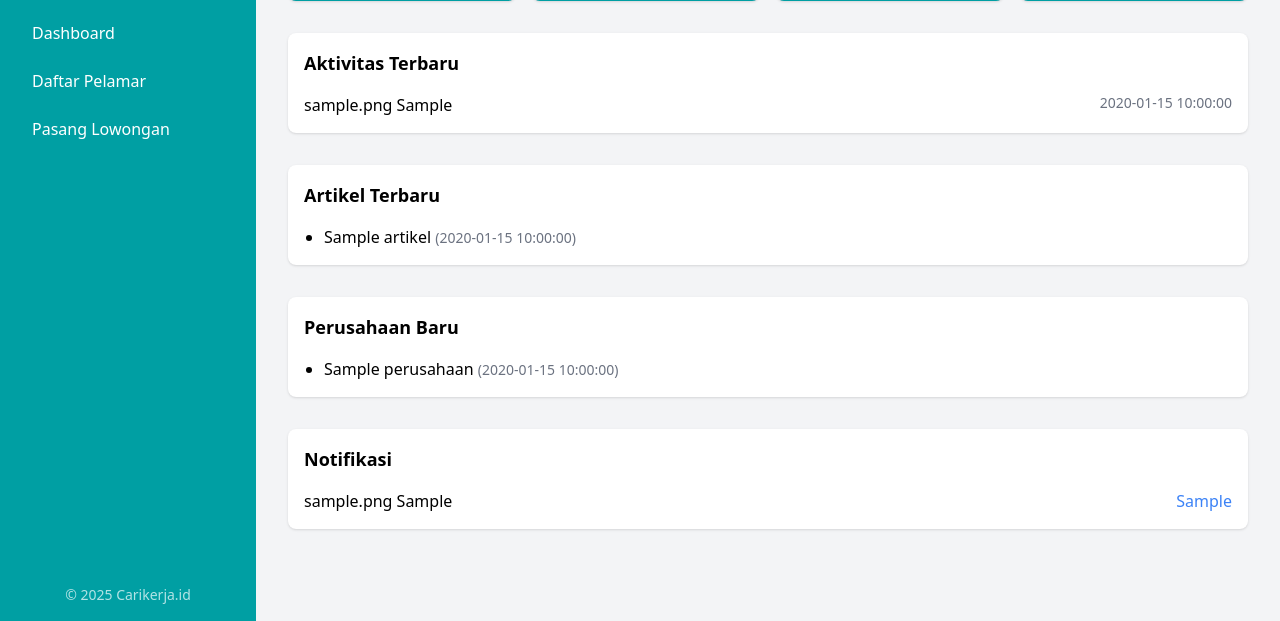
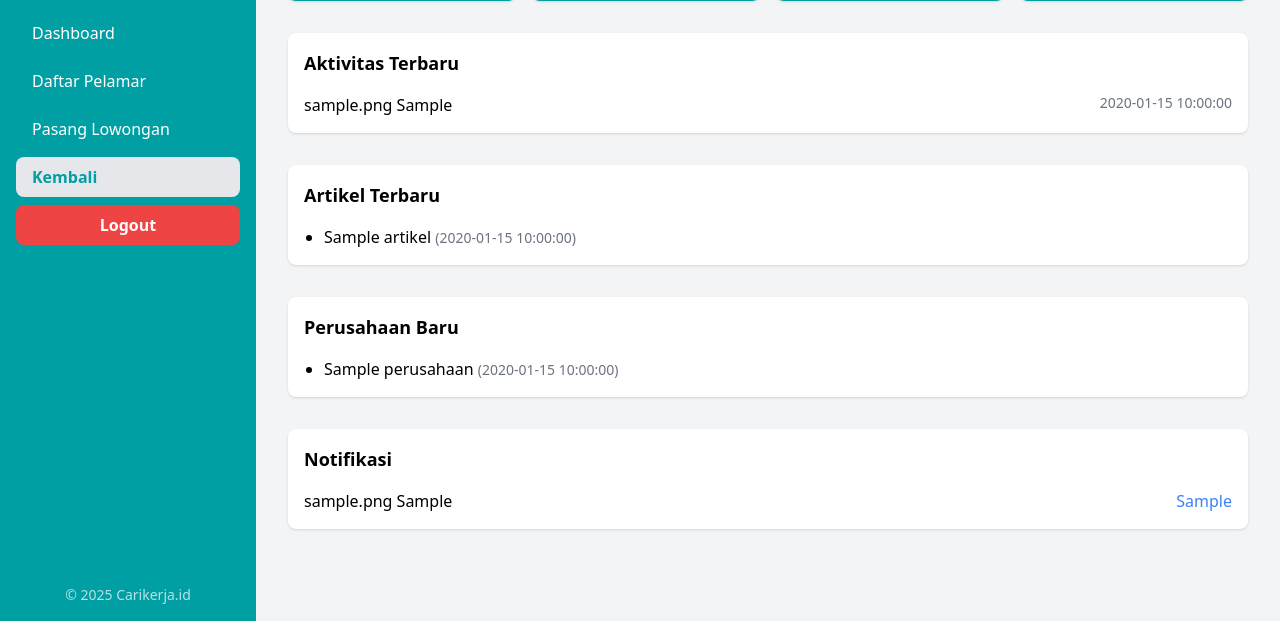
Before and after one commit to hades431/cari_kerja_id, a PHP site: page /dashboard/dashboard_perusahaan.php in a window 1280 px wide. Shown: the part 283-904 px from the top of the page. Run offline with PHP 8.4, Linux system fonts and the light colour scheme; the visitor is signed in with stand-in values (Sample User, id 1); tables that the repository leaves empty or names only in its code hold one stand-in row (values such as "Sample post"); some libraries are stand-ins or nearby versions.

Commit message:
header di perusahaan

```diff
--- a/dashboard/dashboard_perusahaan.php
+++ b/dashboard/dashboard_perusahaan.php
@@ -1,4 +1,10 @@
 <?php
+session_start();
+if (!isset($_SESSION['login']) || $_SESSION['role'] !== 'perusahaan') {
+    header('Location: ../login/login.php');
+    exit;
+}
+
 include __DIR__ . "/../config.php"; // koneksi database
 include '../header.php';
 // Statistik
@@ -76,6 +82,17 @@ if ($res) {
            class="block py-2 px-4 rounded-lg hover:bg-[#00b6b9] transition">
           Pasang Lowongan
         </a>
+        <!-- Button Kembali -->
+        <a href="../landing/landing_page.php"
+           class="block py-2 px-4 rounded-lg bg-gray-200 text-[#009fa3] font-semibold hover:bg-gray-300 transition mt-4">
+          Kembali
+        </a>
+        <!-- Button Logout -->
+        <form action="../logout.php" method="post" class="mt-2">
+          <button type="submit" class="w-full py-2 px-4 rounded-lg bg-red-500 hover:bg-red-600 transition font-semibold">
+            Logout
+          </button>
+        </form>
       </nav>
     </div>
     <!-- Footer -->
--- a/header.php
+++ b/header.php
@@ -1,8 +1,11 @@
 <?php
-session_start();
+if (session_status() === PHP_SESSION_NONE) {
+    session_start();
+}
 
 $is_logged_in = isset($_SESSION['pelamar_kerja']) || isset($_SESSION['user']);
 $is_profil_pelamar = basename($_SERVER['PHP_SELF']) === 'profil_pelamar.php';
+$is_dashboard_perusahaan = basename($_SERVER['PHP_SELF']) === 'dashboard_perusahaan.php';
 
 $foto_default = '../img/default_profile.png'; // pastikan file ini ada
 
@@ -58,8 +61,14 @@ if (!isset($_SESSION['user'])){
 
             <div class="flex flex-col items-end gap-1">
                 <!-- Profil -->
-                <?php if ($is_logged_in && !$is_profil_pelamar && $nama_lengkap !== 'Nama Pengguna'): ?>
-                    <a href="../public/profil_pelamar.php" class="flex items-center gap-2 mb-0 hover:opacity-80 transition">
+                <?php if ($is_logged_in && !$is_profil_pelamar && !$is_dashboard_perusahaan && $nama_lengkap !== 'Nama Pengguna'): ?>
+                    <?php
+                        $profil_link = '../public/profil_pelamar.php';
+                        if (isset($_SESSION['user']['role']) && $_SESSION['user']['role'] === 'perusahaan') {
+                            $profil_link = '../dashboard/dashboard_perusahaan.php';
+                        }
+                    ?>
+                    <a href="<?= $profil_link ?>" class="flex items-center gap-2 mb-0 hover:opacity-80 transition">
                         <img src="<?= htmlspecialchars($foto_profil) ?>" alt="Profil"
                             class="w-10 h-10 rounded-full border-2 border-white shadow object-cover"
                             onerror="this.onerror=null;this.src='<?= $foto_default ?>';">
--- a/login/login.php
+++ b/login/login.php
@@ -37,7 +37,7 @@ if($_SERVER['REQUEST_METHOD'] == 'POST'){
         header('Location: ../landing/landing_page.php');
         exit;
       }elseif($user['role'] == 'perusahaan'){
-        header('Location: ../dashboard/dashboard_perusahaan.php');
+        header('Location: ../landing/landing_page.php');
         exit;
       }else{
         // Jika role tidak dikenali, bisa diarahkan ke halaman error atau landing
--- /dev/null
+++ b/logout.php
@@ -0,0 +1,6 @@
+<?php
+session_start();
+session_unset();
+session_destroy();
+header('Location: login/login.php');
+exit;
```
